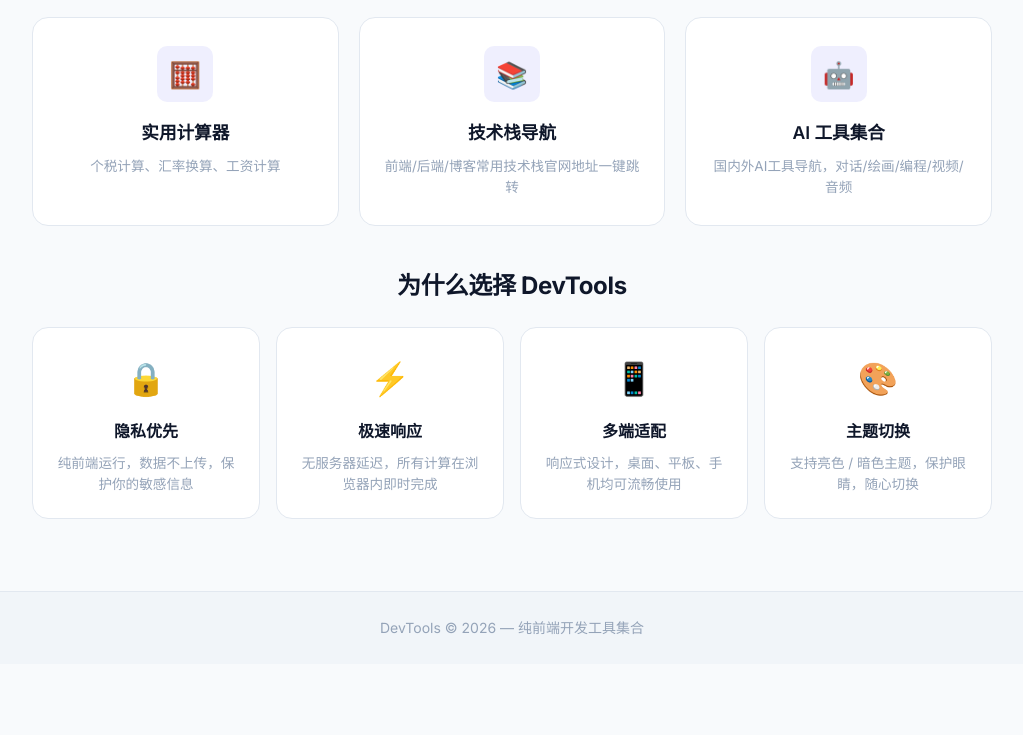
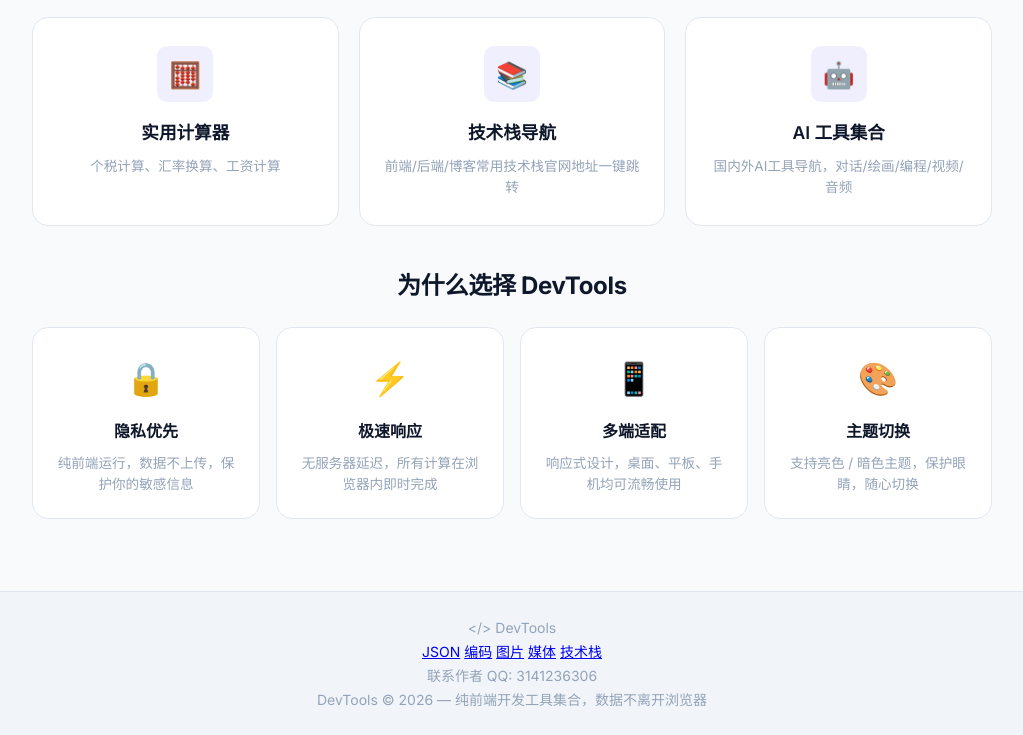
Before and after one commit to 3141236306/DevTools, a website with bundled scripts: page index.html in a window 1280 px wide. Shown: the part 826-1561 px from the top of the page, without its empty margins (128-1151 px from the left). Before the commit the page ends 1490 px from the top, so only its background shows below. Built offline with nearby package versions, Linux system fonts and the light colour scheme.

Commit message:
Add files via upload
更新首页

```diff
--- a/index.html
+++ b/index.html
@@ -58,7 +58,26 @@
 
         <footer class="footer">
             <div class="container">
-                <p>DevTools &copy; 2026 &mdash; 纯前端开发工具集合</p>
+                <div class="footer-content">
+                    <div class="footer-brand">
+                        <span class="footer-logo">&lt;/&gt;</span>
+                        <span class="footer-name">DevTools</span>
+                    </div>
+                    <div class="footer-links">
+                        <a href="#json">JSON</a>
+                        <a href="#encode">编码</a>
+                        <a href="#image">图片</a>
+                        <a href="#media">媒体</a>
+                        <a href="#tech">技术栈</a>
+                    </div>
+                    <div class="footer-contact">
+                        <span>联系作者</span>
+                        <span class="footer-qq">QQ: 3141236306</span>
+                    </div>
+                </div>
+                <div class="footer-bottom">
+                    <p>DevTools &copy; 2026 &mdash; 纯前端开发工具集合，数据不离开浏览器</p>
+                </div>
             </div>
         </footer>
     </div>
```
